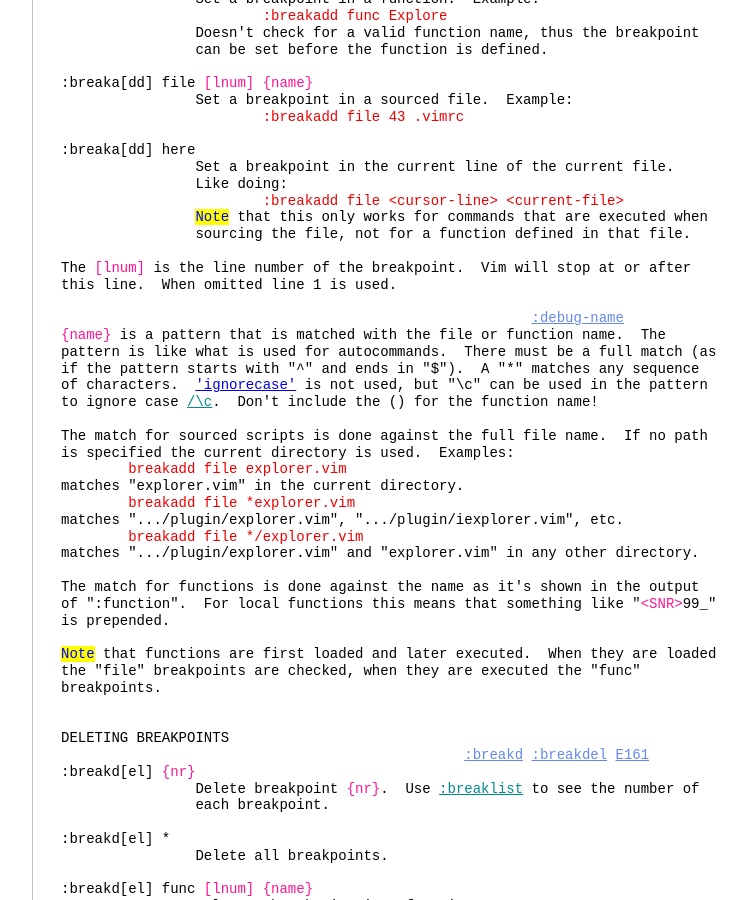
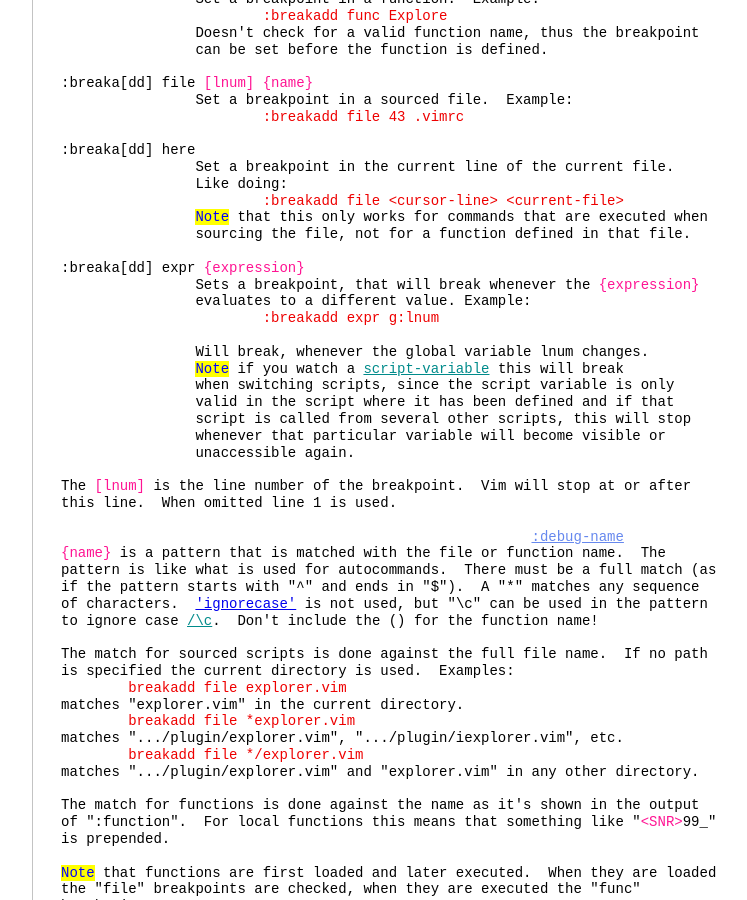
Before and after one commit to vim-jp/vimdoc-en, a Jekyll site: the page built from repeat.html, in a window 1280 px wide and 900 px high, scrolled down 13515 px. Shown: the whole window, without its empty margins (340-1087 px from the left). Built offline with Jekyll 4.4.1, drawn with Linux system fonts in a browser that asks for light colours; nearby versions of some CDN libraries; comment, search, counter and statistics services are not loaded.

Commit message:
Generated by Travis JOB 382.1
https://travis-ci.org/vim-jp/vimdoc-en/builds/340595570

```diff
--- a/repeat.html
+++ b/repeat.html
@@ -811,6 +811,19 @@ DEFINING BREAKPOINTS<br>
 &nbsp;&nbsp;&nbsp;&nbsp;&nbsp;&nbsp;&nbsp;&nbsp;&nbsp;&nbsp;&nbsp;&nbsp;&nbsp;&nbsp;&nbsp;&nbsp;<span class="Todo">Note</span>&nbsp;that this only works for commands that are executed when<br>
 &nbsp;&nbsp;&nbsp;&nbsp;&nbsp;&nbsp;&nbsp;&nbsp;&nbsp;&nbsp;&nbsp;&nbsp;&nbsp;&nbsp;&nbsp;&nbsp;sourcing the file, not for a function defined in that file.<br>
 <br>
+:breaka[dd] expr&nbsp;<span class="Special">{expression}</span><br>
+&nbsp;&nbsp;&nbsp;&nbsp;&nbsp;&nbsp;&nbsp;&nbsp;&nbsp;&nbsp;&nbsp;&nbsp;&nbsp;&nbsp;&nbsp;&nbsp;Sets a breakpoint, that will break whenever the&nbsp;<span class="Special">{expression}</span><br>
+&nbsp;&nbsp;&nbsp;&nbsp;&nbsp;&nbsp;&nbsp;&nbsp;&nbsp;&nbsp;&nbsp;&nbsp;&nbsp;&nbsp;&nbsp;&nbsp;evaluates to a different value. Example:<br>
+<div class="helpExample">&nbsp;&nbsp;&nbsp;&nbsp;&nbsp;&nbsp;&nbsp;&nbsp;&nbsp;&nbsp;&nbsp;&nbsp;&nbsp;&nbsp;&nbsp;&nbsp;&nbsp;&nbsp;&nbsp;&nbsp;&nbsp;&nbsp;&nbsp;&nbsp;:breakadd expr g:lnum</div>
+<br>
+&nbsp;&nbsp;&nbsp;&nbsp;&nbsp;&nbsp;&nbsp;&nbsp;&nbsp;&nbsp;&nbsp;&nbsp;&nbsp;&nbsp;&nbsp; Will break, whenever the global variable lnum changes.<br>
+&nbsp;&nbsp;&nbsp;&nbsp;&nbsp;&nbsp;&nbsp;&nbsp;&nbsp;&nbsp;&nbsp;&nbsp;&nbsp;&nbsp;&nbsp;&nbsp;<span class="Todo">Note</span>&nbsp;if you watch a&nbsp;<a class="Identifier" href="eval.html#script-variable">script-variable</a>&nbsp;this will break<br>
+&nbsp;&nbsp;&nbsp;&nbsp;&nbsp;&nbsp;&nbsp;&nbsp;&nbsp;&nbsp;&nbsp;&nbsp;&nbsp;&nbsp;&nbsp;&nbsp;when switching scripts, since the script variable is only<br>
+&nbsp;&nbsp;&nbsp;&nbsp;&nbsp;&nbsp;&nbsp;&nbsp;&nbsp;&nbsp;&nbsp;&nbsp;&nbsp;&nbsp;&nbsp;&nbsp;valid in the script where it has been defined and if that<br>
+&nbsp;&nbsp;&nbsp;&nbsp;&nbsp;&nbsp;&nbsp;&nbsp;&nbsp;&nbsp;&nbsp;&nbsp;&nbsp;&nbsp;&nbsp;&nbsp;script is called from several other scripts, this will stop<br>
+&nbsp;&nbsp;&nbsp;&nbsp;&nbsp;&nbsp;&nbsp;&nbsp;&nbsp;&nbsp;&nbsp;&nbsp;&nbsp;&nbsp;&nbsp;&nbsp;whenever that particular variable will become visible or<br>
+&nbsp;&nbsp;&nbsp;&nbsp;&nbsp;&nbsp;&nbsp;&nbsp;&nbsp;&nbsp;&nbsp;&nbsp;&nbsp;&nbsp;&nbsp;&nbsp;unaccessible again.<br>
+<br>
 The&nbsp;<span class="Special">[lnum]</span>&nbsp;is the line number of the breakpoint.&nbsp;&nbsp;Vim will stop at or after<br>
 this line.&nbsp;&nbsp;When omitted line 1 is used.<br>
 <br>
```
